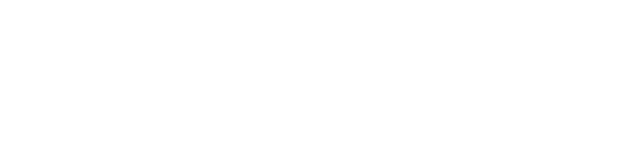
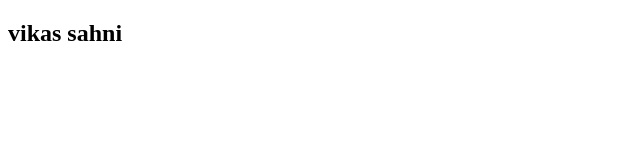
Before and after one commit to bufhdjk/github-git, a plain HTML site: page index.html in a window 1280 px wide. Shown: the whole page, without its empty margins (0-640 px from the left). Drawn offline with Linux system fonts and the light colour scheme.

Commit message:
add h2 tag

```diff
--- a/index.html
+++ b/index.html
@@ -6,6 +6,7 @@
     <title>Document</title>
 </head>
 <body>
+    <h2>vikas sahni</h2>
 
 </body>
 </html>
```
